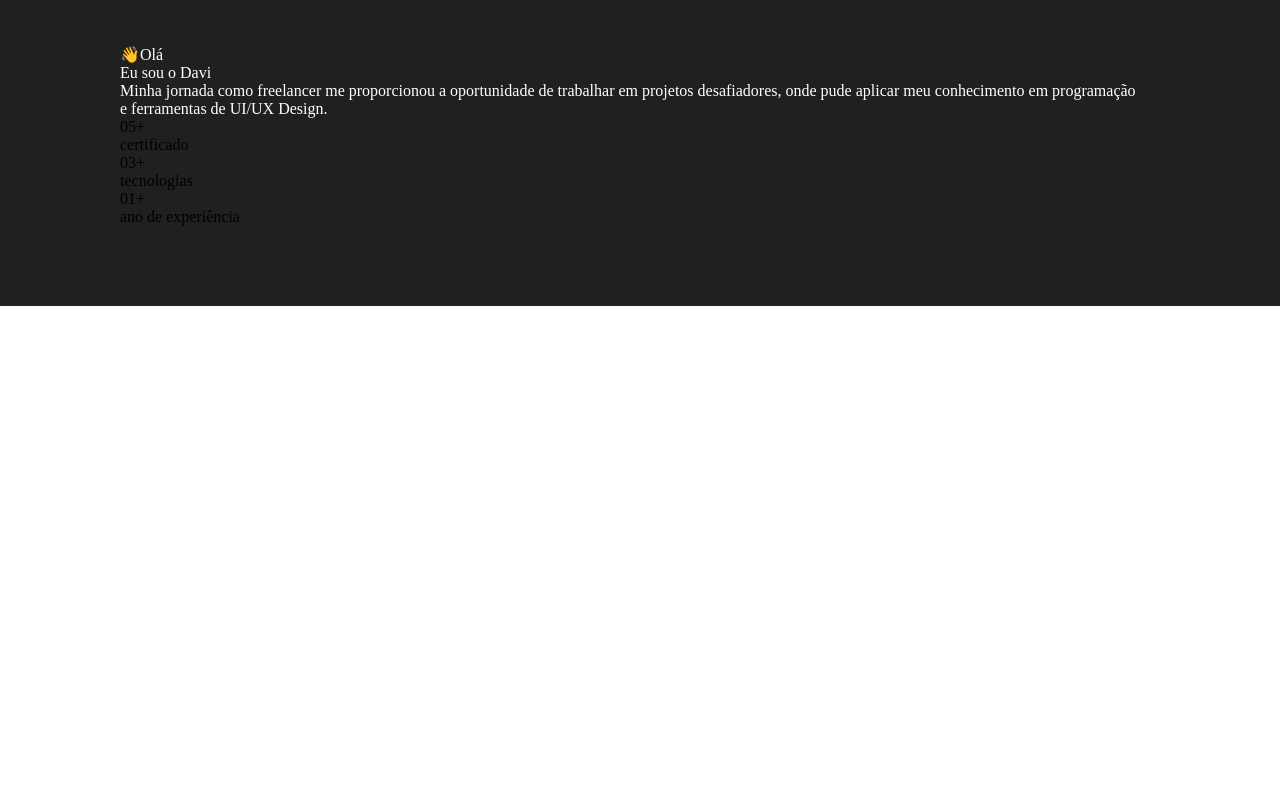
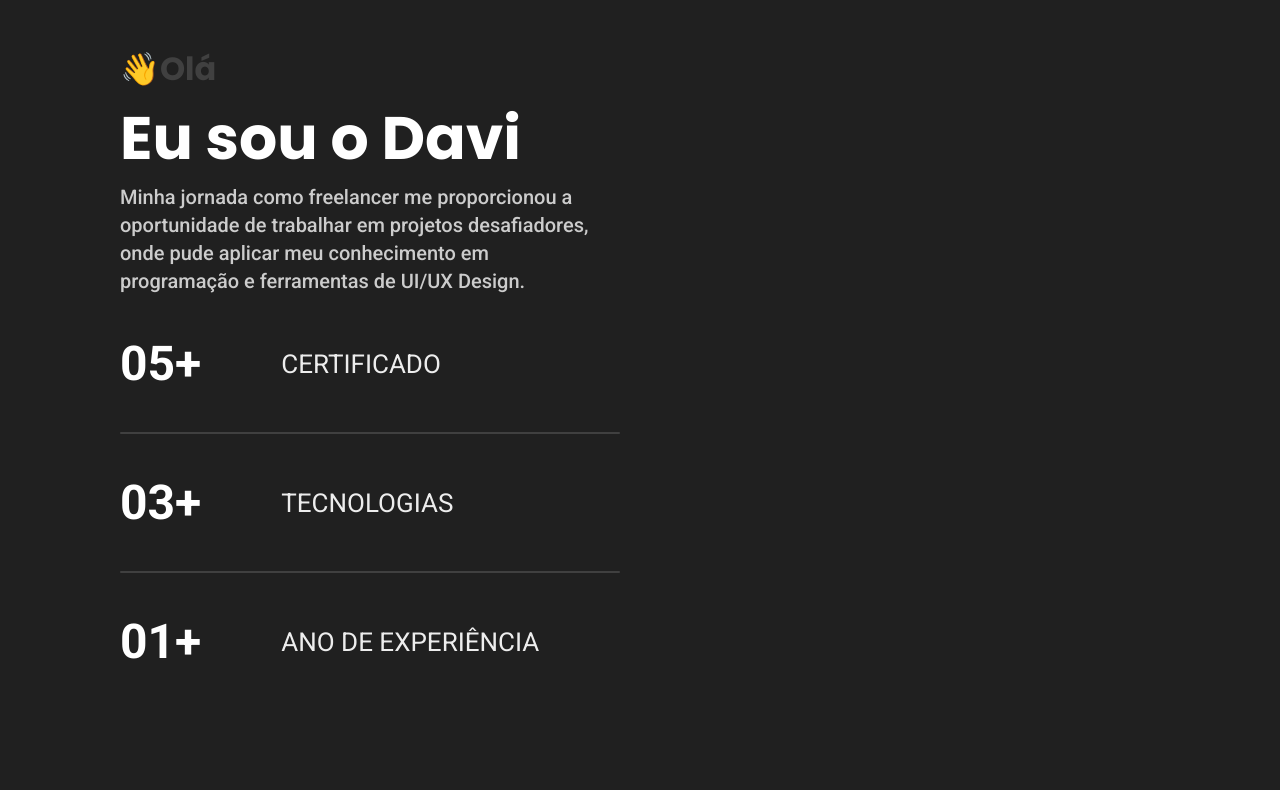
Before and after one commit to Davi-log/MeuPortfolio, a plain HTML site: page index.html in a window 1280 px wide. Shown: the part 883-1673 px from the top of the page. Before the commit the page ends 1189 px from the top, so only its background shows below. Drawn offline with nearby package versions, Linux system fonts and the light colour scheme.

Commit message:
acrescentando coisas ao sobre e menu suspenso

```diff
--- a/css/global/normatizar.css
+++ b/css/global/normatizar.css
@@ -10,6 +10,39 @@
   text-decoration: none;
 }
 
+html{
+  scroll-behavior: smooth;
+  scroll-padding-top: 4rem;
+}
+
+html::-webkit-scrollbar{
+  width: 0.5rem;
+}
+
+html::-webkit-scrollbar-track{
+  background: transparent;
+}
+
+html::-webkit-scrollbar-thumb{
+  background: var(--cl-p06);
+  border-radius: 5rem;
+}
+
 body{
   overflow-x: hidden;
+  background-color: #0d0d0d;
+  margin: 0;
 }
+
+a{
+  background-color: transparent;
+  cursor: pointer;
+}
+
+h1, h2, h3, h5, h6{
+  font-family: var(--font-title);
+}
+
+p{
+  font-family: var(--font-text);
+}
--- a/css/index/index.css
+++ b/css/index/index.css
@@ -3,3 +3,4 @@
 @import '../index/partes/header.css';
 @import '../index/partes/Home.css';
 @import '../index/partes/Sobre.css';
+@import '../index/partes/botaolateral.css';
--- a/css/index/partes/Sobre.css
+++ b/css/index/partes/Sobre.css
@@ -5,4 +5,56 @@
 
 .texto-apresentacao{
     color: white;
+    width: 30.625rem;
+    margin-bottom: 2.3125rem;
 }
+
+.texto-apresentacao h3{
+    color: var(--cl-b04);
+    font-size: 2rem;
+    font-weight: var(--font-weight-bold);
+}
+
+.texto-apresentacao h1{
+    color: var(--cl-b13);
+    font-size: 3.75rem;
+    font-weight: var(--font-weight-bold);
+}
+
+.texto-apresentacao p{
+    color: var(--cl-b09);
+    font-size: 1.25rem;
+    font-family: var(--font-text);
+    font-weight: var(--font-weight-medium);
+    line-height: 1.75rem;
+}
+
+.atributo{
+    display: flex;
+    align-items: center;
+    gap: 5rem;
+    margin-top: 2.5rem;
+    margin-bottom: 2.5rem;
+}
+
+.separador{
+    width: 31.25rem;
+    height: 0.125rem;
+    border-radius: 0.3125rem;
+    background: var(--cl-b04);
+}
+
+.atributo h2{
+    color: var(--cl-b13);
+    font-family: var(--font-text);
+    font-weight: var(--font-weight-bold);
+    font-size: 3rem;
+}
+
+.atributo h3{
+    color: var(--cl-b11);
+    font-family: var(--font-text);
+    font-weight: var(--font-weight-regular);
+    text-transform: uppercase;
+    font-size: 1.625rem;
+}
--- /dev/null
+++ b/css/index/partes/botaolateral.css
@@ -0,0 +1,14 @@
+.menu-suspenso{
+    position: fixed;
+    width: 47px;
+    height: 250px;
+    bottom: 25%;
+    left: 40px;
+    background: var(--cl-b02);
+
+    color: #fff;
+    border-radius: 50px;
+    text-align: center;
+    font-size: 30px;
+    z-index: 1;
+}
--- a/index.html
+++ b/index.html
@@ -3,13 +3,19 @@
 <head>
     <meta charset="UTF-8">
     <meta name="viewport" content="width=device-width, initial-scale=1.0">
-
+    <link rel="stylesheet" href="https://unicons.iconscout.com/release/v4.0.8/css/line.css">
     <!-- CSS -->
     <link rel="stylesheet" href="./css/index/index.css">
 
     <title>Davi.Log</title>
 </head>
 <body>
+    <div class="menu-suspenso">
+        <i class="uil uil-github"></i>
+        <i class="uil uil-instagram-alt"></i>
+        <i class="uil uil-facebook"></i>
+    </div>
+
     <header class="header">
 
         <a class="logo" href="">Davi.Log</a>
@@ -39,40 +45,48 @@
     </section>
 
     <section class="Sobre" id="Sobre">
+
         <div class="sobre-mim">
+
             <div class="texto-apresentacao">
-                <h3 class="ola"><span>👋</span>Olá</h3>
-                <h1 class="apresentacao">Eu sou o Davi</h1>
+                <h3><span>👋</span>Olá</h3>
+                <h1>Eu sou o Davi</h1>
                 <p>Minha jornada como freelancer me proporcionou a oportunidade de trabalhar em projetos desafiadores, onde pude aplicar meu conhecimento em programação e ferramentas de UI/UX Design.</p>
             </div>
 
             <div class="atributo">
-                <h2 class="quantidade">
+                <h2>
                     05+
                 </h2>
-                <h3 class="oque">
+                <h3>
                     certificado
                 </h3>
             </div>
 
+            <div class="separador"></div>
+
             <div class="atributo">
-                <h2 class="quantidade">
+                <h2>
                     03+
                 </h2>
-                <h3 class="oque">
+                <h3>
                     tecnologias
                 </h3>
             </div>
 
+            <div class="separador"></div>
+
             <div class="atributo">
-                <h2 class="quantidade">
+                <h2>
                     01+
                 </h2>
-                <h3 class="oque">
+                <h3>
                     ano de experiência
                 </h3>
             </div>
+
         </div>
+
         <div>
 
         </div>
```
